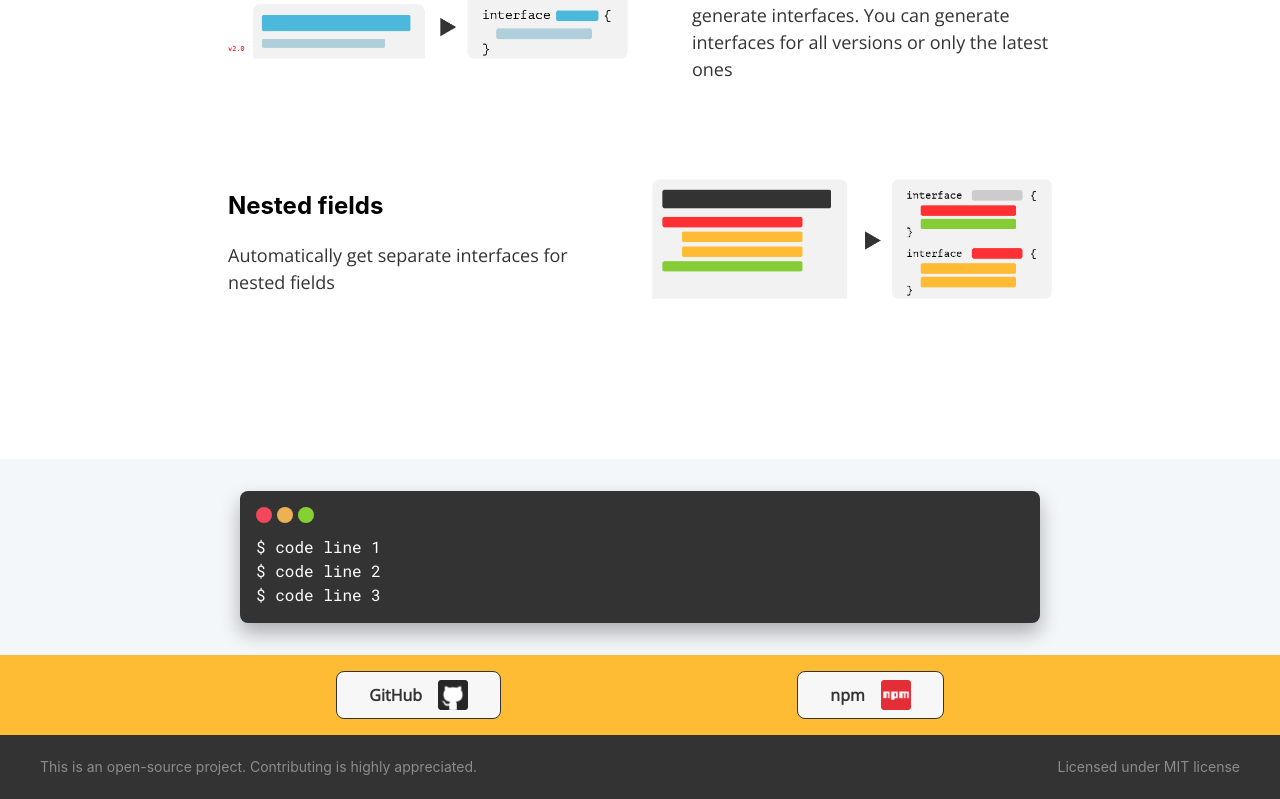
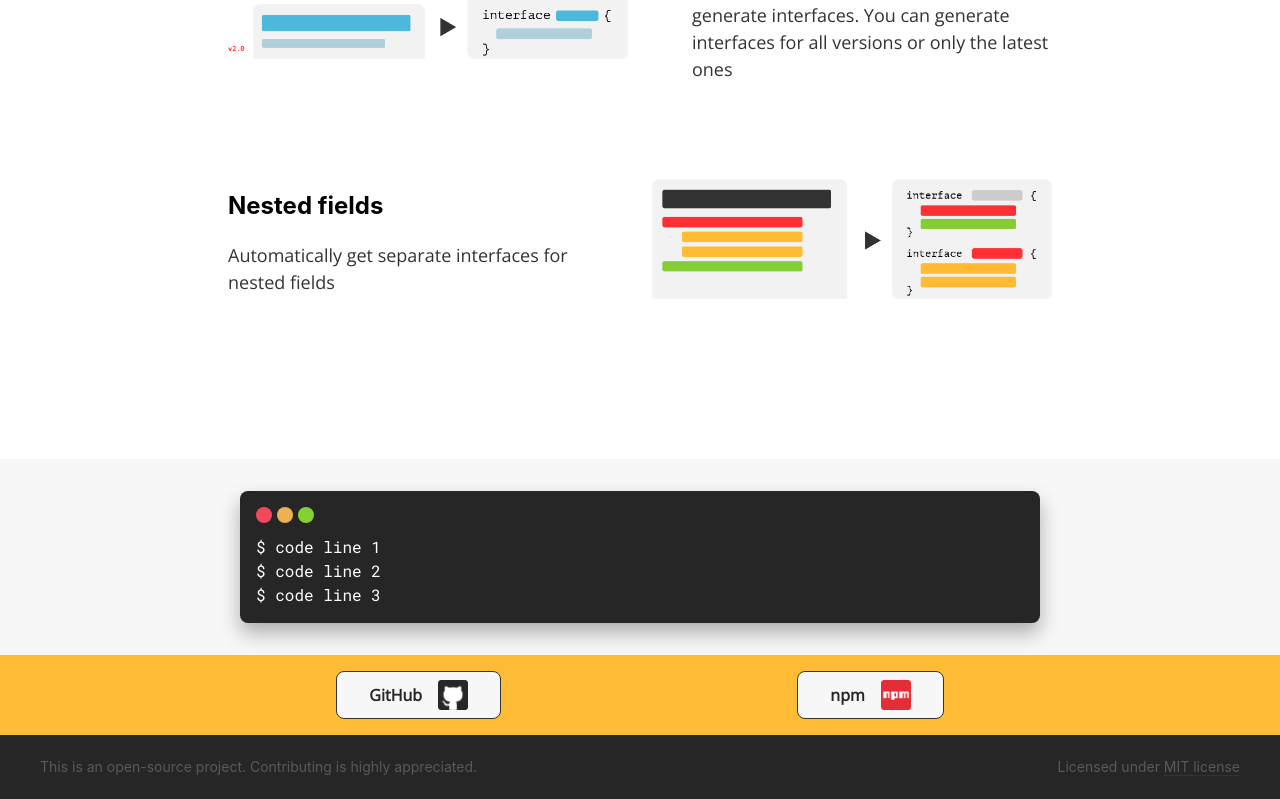
Before and after one commit to fluix/apidoc2ts, a React (Create React App) app in the folder site/: page / in a window 1280 px wide. Shown: the part 1422-2221 px from the top of the page. Built offline with nearby package versions, Linux system fonts and the light colour scheme.

Commit message:
Rename colors

```diff
--- a/site/src/colors.scss
+++ b/site/src/colors.scss
@@ -1,10 +1,11 @@
-$background: hsl(210, 40%, 97%);
+$background: hsl(40, 5%, 97%);
 
-$darkest-gray: hsl(0, 0%, 20%);
-$dark-gray: hsl(0, 0%, 20%);
-$darker-gray: hsl(0, 0%, 55%);
-$gray: hsl(0, 0%, 93%);
-$light-gray: hsl(0, 0%, 97%);
-$lightest-gray: hsl(0, 0%, 100%);
+$main-darkest: hsl(0, 0%, 15%);
+$main-dark: hsl(0, 0%, 20%);
+$main-darker: hsl(0, 0%, 35%);
+$main: hsl(0, 0%, 93%);
+$main-light: hsl(0, 0%, 97%);
+$main-lightest: hsl(0, 0%, 100%);
 
 $accent: hsl(40, 99%, 60%);
+$accent-dark: hsl(30, 99%, 35%);
--- a/site/src/components/feature/feature.scss
+++ b/site/src/components/feature/feature.scss
@@ -36,7 +36,7 @@
 
     &__text {
         flex: 0 0 auto;
-        color: $dark-gray;
+        color: $main-dark;
         font-size: 18px;
         line-height: 1.5em;
         font-family: $font-main;
--- a/site/src/components/features-group/features-group.scss
+++ b/site/src/components/features-group/features-group.scss
@@ -2,5 +2,5 @@
 
 .features-group {
     padding: 64px 0;
-    background-color: $lightest-gray;
+    background-color: $main-lightest;
 }
--- a/site/src/components/footer/footer.scss
+++ b/site/src/components/footer/footer.scss
@@ -1,7 +1,7 @@
 @import "../../colors";
 
 .footer {
-    background-color: $darkest-gray;
+    background-color: $main-darkest;
 
     &__group {
         height: 64px;
@@ -11,13 +11,13 @@
     }
 
     &__text {
-        color: $darker-gray;
+        color: $main-darker;
         font-size: 14px;
     }
 
     &__link {
         text-decoration: none;
-        border-bottom: 1px solid $dark-gray;
-        color: $darker-gray;
+        border-bottom: 1px solid $main-dark;
+        color: $main-darker;
     }
 }
--- a/site/src/components/link-button/link-button.scss
+++ b/site/src/components/link-button/link-button.scss
@@ -8,8 +8,8 @@
     cursor: pointer;
     padding: 8px 32px;
     text-decoration: none;
-    background-color: $light-gray;
-    border: 1px solid $dark-gray;
+    background-color: $main-light;
+    border: 1px solid $main-dark;
     border-radius: 8px;
     min-width: 125px;
     box-sizing: border-box;
@@ -18,7 +18,7 @@
         flex: 0 0 auto;
         font-family: $font-main;
         font-weight: 700;
-        color: $darkest-gray;
+        color: $main-darkest;
         text-align: center;
     }
 
--- a/site/src/components/quick-links/quick-links.scss
+++ b/site/src/components/quick-links/quick-links.scss
@@ -3,7 +3,7 @@
 
 .quick-start {
     padding: 32px 0;
-    background-color: $dark-gray;
+    background-color: $main-dark;
 
     .content-wrapper {
         display: flex;
@@ -14,7 +14,7 @@
     &__command {
         flex: 0 0 auto;
         font-family: $font-code;
-        background-color: $gray;
+        background-color: $main;
         line-height: 40px;
         padding: 0 8px;
         border-radius: 4px;
--- a/site/src/components/terminal/terminal.scss
+++ b/site/src/components/terminal/terminal.scss
@@ -10,7 +10,7 @@
         margin: 0 auto;
         border-radius: 8px;
         padding: 16px;
-        background-color: $darkest-gray;
+        background-color: $main-darkest;
         box-shadow: 0 10px 20px rgba(0, 0, 0, 0.3);
     }
 
--- a/site/src/components/title/title.scss
+++ b/site/src/components/title/title.scss
@@ -3,7 +3,7 @@
 
 .title {
     padding: 96px 0;
-    background-color: $dark-gray;
+    background-color: $main-dark;
 
     .content-wrapper {
         display: flex;
@@ -20,7 +20,7 @@
     }
 
     &__text {
-        color: $lightest-gray;
+        color: $main-lightest;
         font-family: $font-accent;
         font-size: 48px;
         font-weight: 700;
```
